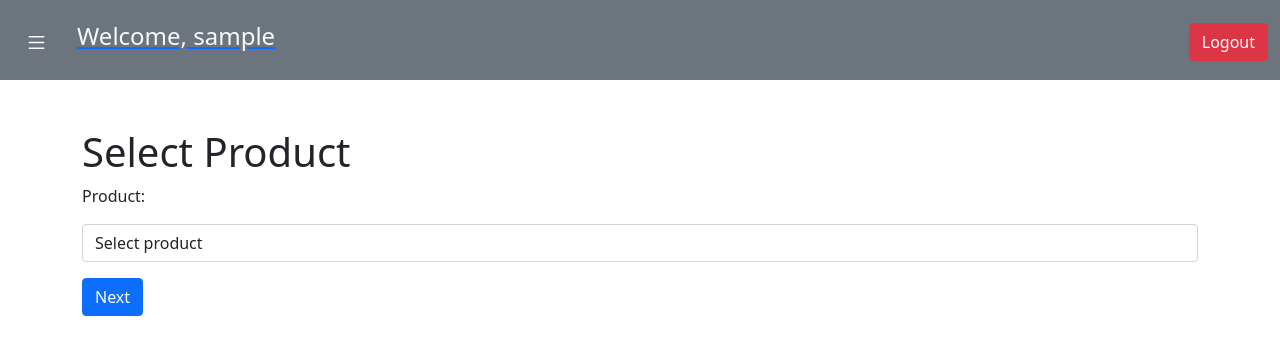
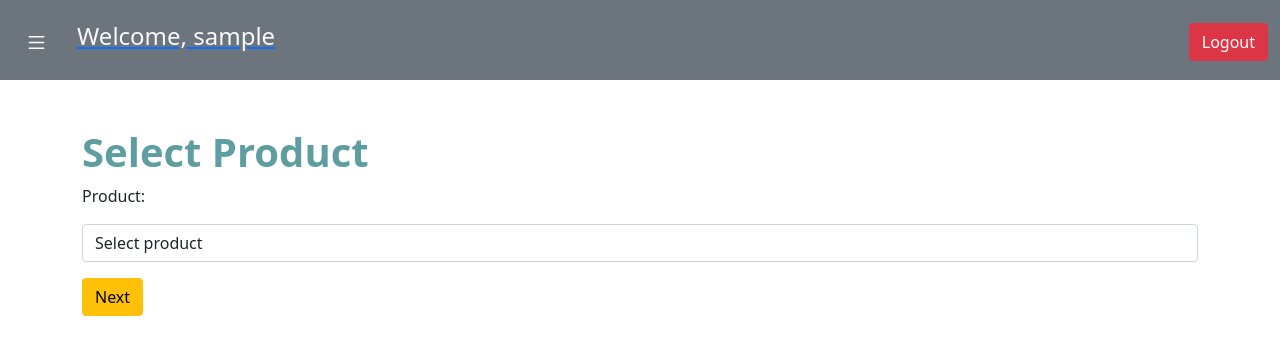
Before and after one commit to fymran/sso_aa, a Flask app: page /go_product in a window 1280 px wide. Shown: the top 355 px of the page. Run offline with Flask 3, Linux system fonts and the light colour scheme; the visitor is signed in with stand-in values (Sample User, id 1); data that the repository does not hold is empty.

Commit message:
Update select_product.html
done

```diff
--- a/templates/public/select_product.html
+++ b/templates/public/select_product.html
@@ -7,6 +7,7 @@
     <link href="https://cdn.jsdelivr.net/npm/bootstrap@5.1.3/dist/css/bootstrap.min.css" rel="stylesheet">
     <script src="https://code.jquery.com/jquery-3.6.0.min.js"></script>
     <script src="https://cdn.jsdelivr.net/npm/bootstrap@5.1.3/dist/js/bootstrap.bundle.min.js"></script>
+    <link rel="icon" type="image/jpg" href="{{ url_for('static', filename='image/ssoaa_logo.jpg') }}">
 </head>
 
     <!-- Include the header template -->
@@ -14,7 +15,7 @@
 
 <body>
     <div class="container mt-5 mb-3">
-        <h1>Select Product</h1>
+        <h1 style="color:cadetblue; font-weight: bold;">Select Product</h1>
 
         <form method="POST" action="{{ url_for('maps.go_product') }}" onsubmit="return validateForm()">
             <label for="productID">Product:</label>
@@ -25,7 +26,7 @@
                 {% endfor %}
             </select>
 
-            <button type="submit" class="btn btn-primary mt-3">Next</button>
+            <button type="submit" class="btn btn-warning mt-3">Next</button>
         </form>
     </div>
 
```
